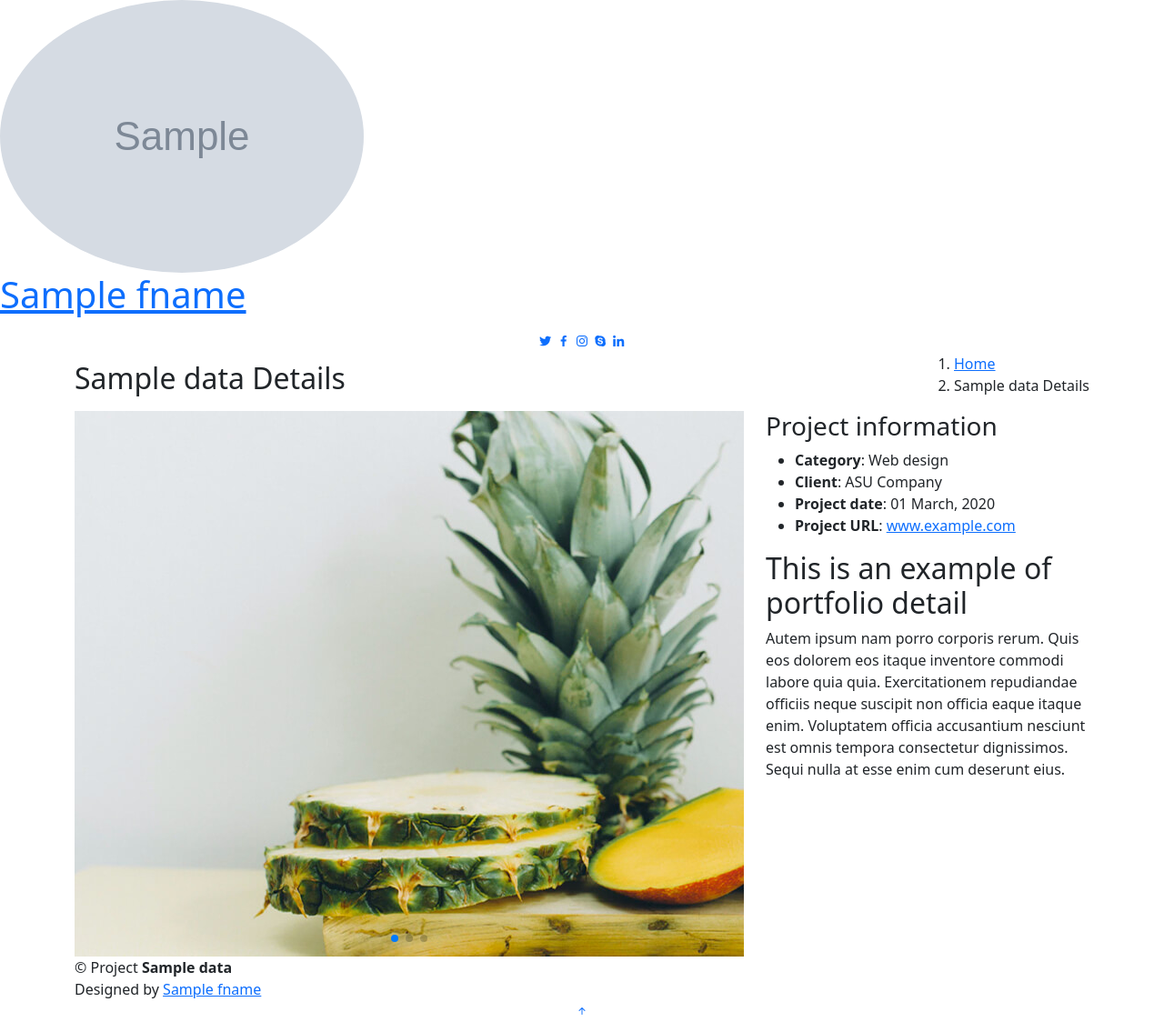
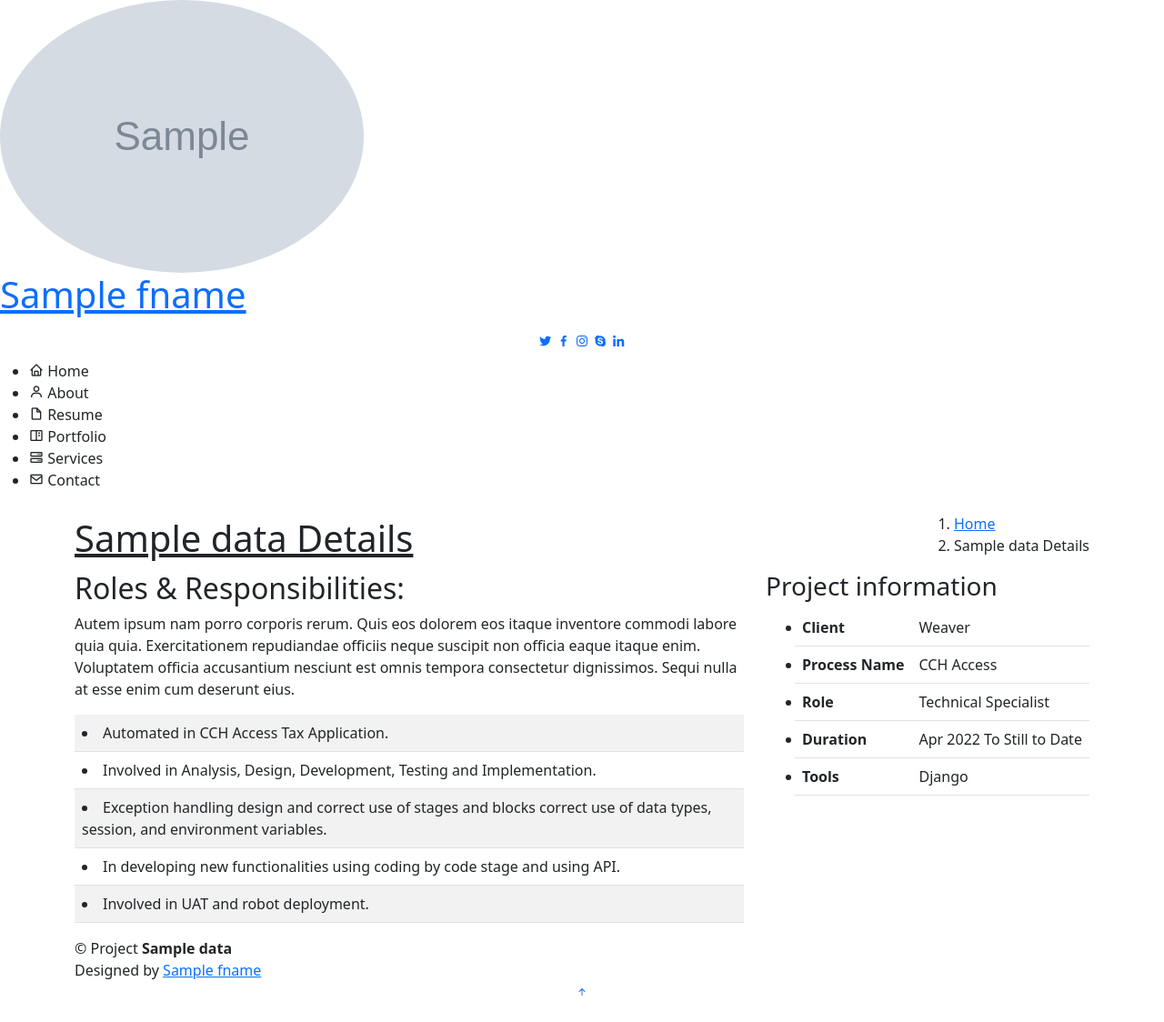
Before and after one commit to KSPradeepkumar376/MyFirstSite, a Django app: template RPA/template/Projects/Django.html in a window 1280 px wide. Shown: the whole page at 91% size. After the commit the page ends 1095 px from the top, so only its background shows below. Run offline with Django 3.2, Linux system fonts and the light colour scheme; the template is opened without the code that fills it: most values are stand-ins (such as "Sample title", 1, 10 or a date in 2020); grey boxes marked "Sample" are stand-in pictures; some libraries are stand-ins or nearby versions.

Commit message:
first commit

```diff
--- a/RPA/template/Projects/Django.html
+++ b/RPA/template/Projects/Django.html
@@ -25,15 +25,6 @@
   <link href="{% static '/vendor/swiper/swiper-bundle.min.css' %}" rel="stylesheet">
   <!-- Template Main CSS File -->
   <link href="{% static '/css/style.css' %}" rel="stylesheet">
-
-
-  <!-- =======================================================
-  * Template Name: iPortfolio
-  * Updated: Mar 10 2023 with Bootstrap v5.2.3
-  * Template URL: https://bootstrapmade.com/iportfolio-bootstrap-portfolio-websites-template/
-  * Author: BootstrapMade.com
-  * License: https://bootstrapmade.com/license/
-  ======================================================== -->
 </head>
 
 <body>
@@ -59,16 +50,16 @@
         </div>
       </div>
 
-     <!--  <nav id="navbar" class="nav-menu navbar">
+     <nav id="navbar" class="nav-menu navbar">
        <ul>
-          <li><a href="#hero" class="nav-link scrollto active"><i class="bx bx-home"></i> <span>Home</span></a></li>
+          <li><a href="{% url  'Index' %}" class="nav-link scrollto active"><i class="bx bx-home"></i> <span>Home</span></a></li>
           <li><a href="#about" class="nav-link scrollto"><i class="bx bx-user"></i> <span>About</span></a></li>
           <li><a href="#resume" class="nav-link scrollto"><i class="bx bx-file-blank"></i> <span>Resume</span></a></li>
           <li><a href="#portfolio" class="nav-link scrollto"><i class="bx bx-book-content"></i> <span>Portfolio</span></a></li>
           <li><a href="#services" class="nav-link scrollto"><i class="bx bx-server"></i> <span>Services</span></a></li>
           <li><a href="#contact" class="nav-link scrollto"><i class="bx bx-envelope"></i> <span>Contact</span></a></li>
         </ul>
-      </nav> -->
+      </nav>
     </div>
   </header><!-- End Header -->
 
@@ -79,7 +70,7 @@
       <div class="container">
 
         <div class="d-flex justify-content-between align-items-center">
-          <h2>{{data.ProjectTitle}} Details</h2>
+          <h1><u>{{data.ProjectTitle}} Details</u></h1>
           <ol>
 			<li><a href="{% url  'Index' %}" title="More Details">Home</a></li>
             <li>{{data.ProjectTitle}} Details</li>
@@ -96,23 +87,23 @@
         <div class="row gy-4">
 
           <div class="col-lg-8">
-            <div class="portfolio-details-slider swiper">
-              <div class="swiper-wrapper align-items-center">
 
-                <div class="swiper-slide">
-                  <img src="{% static '/img/portfolio/portfolio-details-1.jpg' %}" alt="">
-                </div>
+			 <div class="portfolio-description">
+              <h2>Roles & Responsibilities: </h2>
+              <p>
+                Autem ipsum nam porro corporis rerum. Quis eos dolorem eos itaque inventore commodi labore quia quia. Exercitationem repudiandae officiis neque suscipit non officia eaque itaque enim. Voluptatem officia accusantium nesciunt est omnis tempora consectetur dignissimos. Sequi nulla at esse enim cum deserunt eius.
+              </p>
 
-                <div class="swiper-slide">
-				<img src="{% static '/img/portfolio/portfolio-details-2.jpg' %}" alt="">
-                </div>
 
-                <div class="swiper-slide">
-				<img src="{% static '/img/portfolio/portfolio-details-3.jpg' %}" alt="">
-                </div>
+			<table class="table table-row table-hover table-striped">
+				<tr><td><li>Automated in CCH Access Tax Application.</li></td></tr>
+				<tr><td><li>Involved in Analysis, Design, Development, Testing and Implementation.</li></td></tr>
+				<tr><td><li>Exception handling design and correct use of stages and blocks correct use of data types, session, and environment variables.</li></td></tr>
+				<tr><td><li>In developing new functionalities using coding by code stage and using API.</li></td></tr>
+				<tr><td><li>Involved in UAT and robot deployment.</li></td></tr>
+				</tr>
+			</table>
 
-              </div>
-              <div class="swiper-pagination"></div>
             </div>
           </div>
 
@@ -120,22 +111,18 @@
             <div class="portfolio-info">
               <h3>Project information</h3>
               <ul>
-                <li><strong>Category</strong>: Web design</li>
-                <li><strong>Client</strong>: ASU Company</li>
-                <li><strong>Project date</strong>: 01 March, 2020</li>
-                <li><strong>Project URL</strong>: <a href="#">www.example.com</a></li>
-              </ul>
-            </div>
-            <div class="portfolio-description">
-              <h2>This is an example of portfolio detail</h2>
-              <p>
-                Autem ipsum nam porro corporis rerum. Quis eos dolorem eos itaque inventore commodi labore quia quia. Exercitationem repudiandae officiis neque suscipit non officia eaque itaque enim. Voluptatem officia accusantium nesciunt est omnis tempora consectetur dignissimos. Sequi nulla at esse enim cum deserunt eius.
-              </p>
+			  <table class="table">
+				<tr><td><li><strong>Client</strong></td> <td>Weaver</li></td></tr>
+				<tr><td><li><strong>Process Name</strong> </td><td>CCH Access</li></td></tr>
+				<tr><td><li><strong>Role</strong> </td><td>Technical Specialist</li></td></tr>
+				<tr><td><li><strong>Duration</strong></td><td> Apr 2022 To Still to Date</li></td></tr>
+				<tr><td><li><strong>Tools</strong></td><td> Django</li></td></tr>
+				</tr>
+			</table>
+			</ul>
             </div>
           </div>
-
         </div>
-
       </div>
     </section><!-- End Portfolio Details Section -->
 
```
Also changed, not shown: 2 other files.
